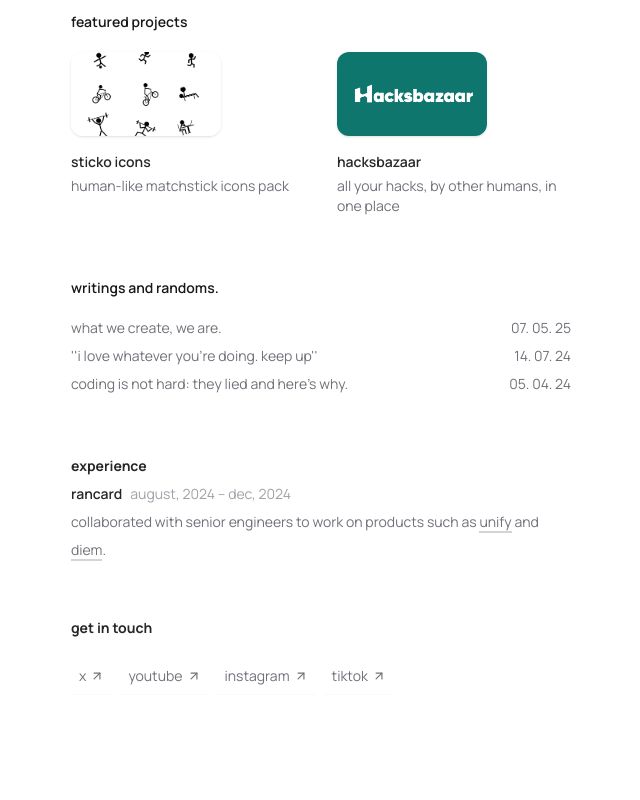
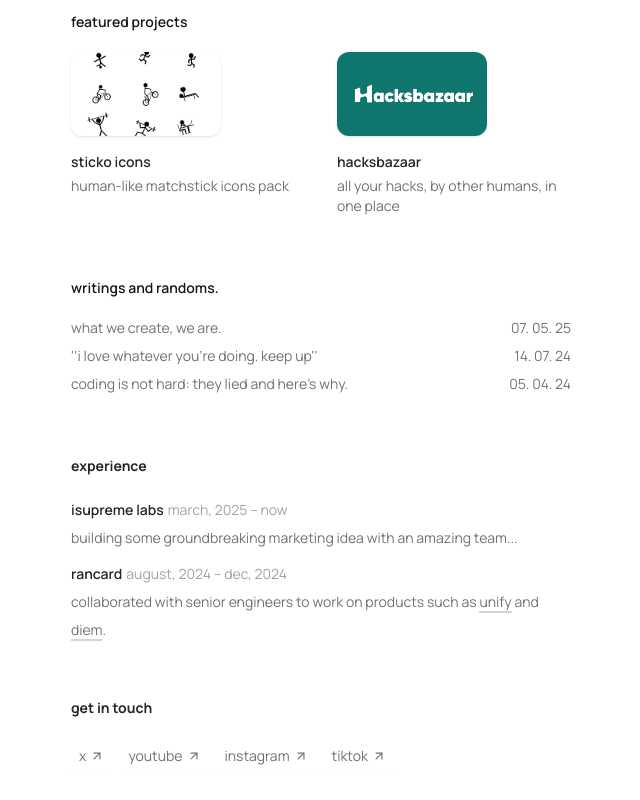
Before and after one commit to holaliamewu/portfolio-react, a React (Vite) app: page / in a window 1280 px wide. Shown: the part 344-1144 px from the top of the page, without its empty margins (319-959 px from the left). Before the commit the page ends 1064 px from the top, so only its background shows below. Built offline with nearby package versions, Linux system fonts and the light colour scheme.

Commit message:
isupreme experience

```diff
--- a/src/components/Experiences.jsx
+++ b/src/components/Experiences.jsx
@@ -4,14 +4,23 @@ export default function Experiences() {
     return(
         <div className=" mr-auto text-sm mt-[50px] leading-[1.8] md:leading-[2] space-y-4 ">
             <h1 className="text-zinc-800 font-bold" >experience</h1>
+            <div className="flex flex-col gap-2" >
             <span className="" >
-                <span className="flex gap-2" >
+                <span className="flex gap-1" >
+                    <h3 className="text-zinc-800 font-semibold" >isupreme labs</h3>
+                    <h5 className="text-zinc-400" >march, 2025 -- now</h5>
+                </span>
+                <p className="" >building some groundbreaking marketing idea with an amazing team...</p>
+            </span>
+            <span className="" >
+                <span className="flex gap-1" >
                     <h3 className="text-zinc-800 font-semibold" >rancard</h3>
                     <h5 className="text-zinc-400" >august, 2024 -- dec, 2024</h5>
                 </span>
                 <p className="" >collaborated with senior engineers to work on  products such as <a href='https://unify.rancard.com' target='_blank' className="border-b border-b-zinc-300 border-b-2" >unify</a> and <a href='https://diem.rancard.com' target='_blank' className="border-b border-b-zinc-300 border-b-2" >diem</a>.
                     </p>
             </span>
+            </div>
         </div>
     )
 }
```
